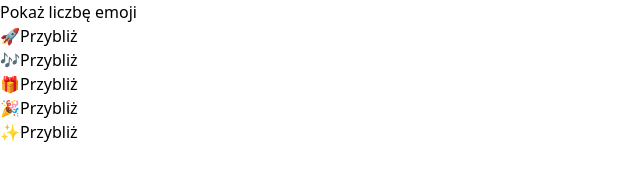
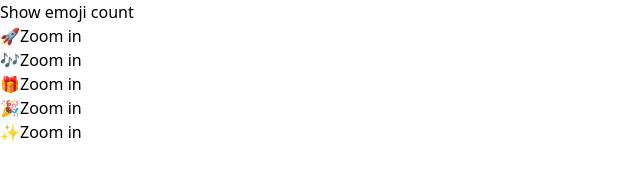
Before and after one commit to RobFyd/react-styling-Tailwind-CSS, a React (Vite) app: page / in a window 1280 px wide. Shown: the top 194 px of the page, without its empty margins (0-640 px from the left). Built offline with nearby package versions, Linux system fonts and the light colour scheme.

Commit message:
Update button labels for clarity in Item and List components

```diff
--- a/src/components/Item/Item.jsx
+++ b/src/components/Item/Item.jsx
@@ -29,7 +29,7 @@ export function Item({ emoji }) {
           setZoomed((wasZoomed) => !wasZoomed);
         }}
       >
-        {zoomed ? "Oddal" : "Przybliż"}
+        {zoomed ? "Zoom out" : "Zoom in"}
       </button>
     </li>
   );
--- a/src/components/List/List.jsx
+++ b/src/components/List/List.jsx
@@ -19,8 +19,8 @@ const StyledListItem = styled(Item)`
 export function List() {
   return (
     <>
-      <button onClick={() => alert(`Liczba emoji: ${emojis.length}`)}>
-        Pokaż liczbę emoji
+      <button onClick={() => alert(`Number of emojis: ${emojis.length}`)}>
+        Show emoji count
       </button>
       <ul>
         {emojis.map((emoji) => (
```
